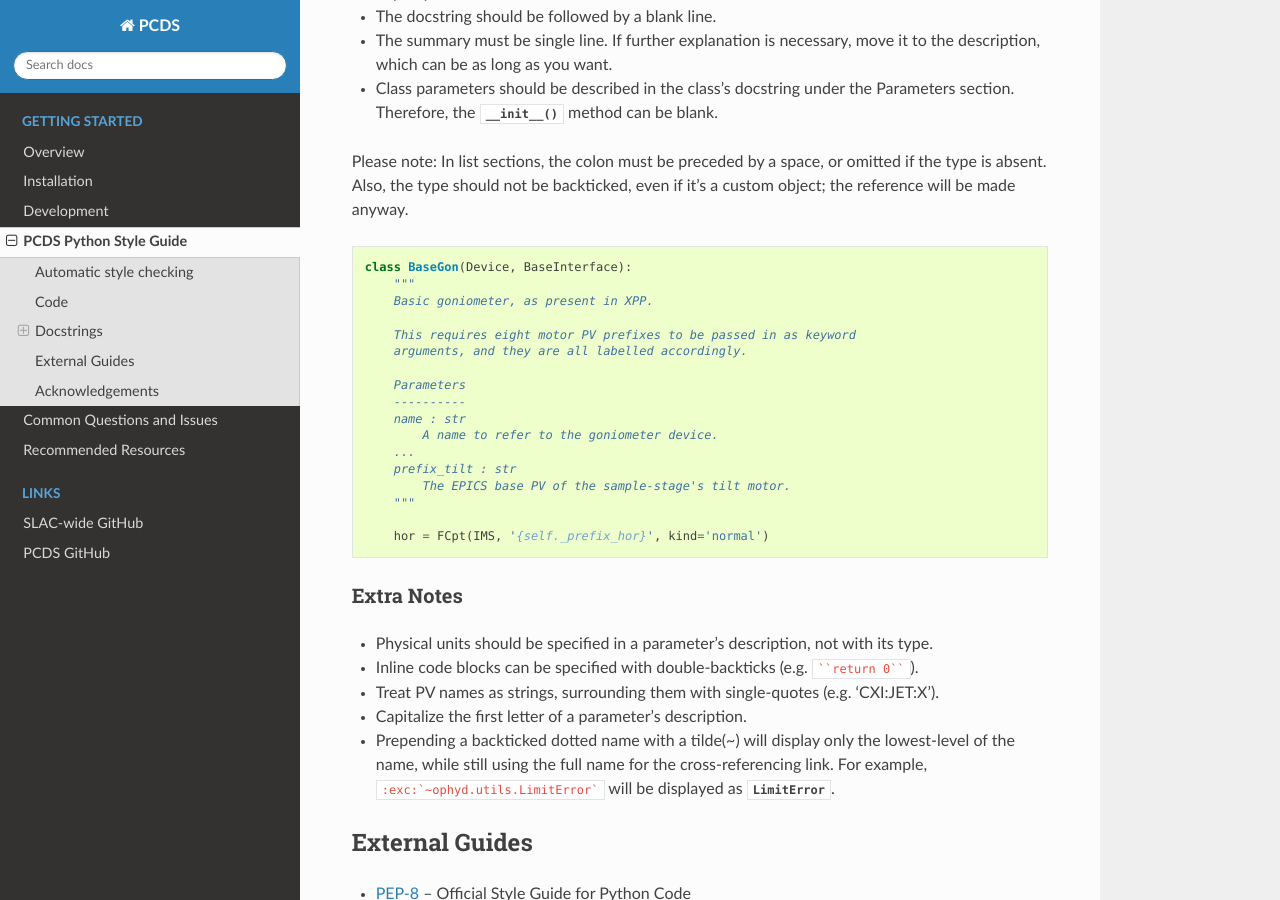
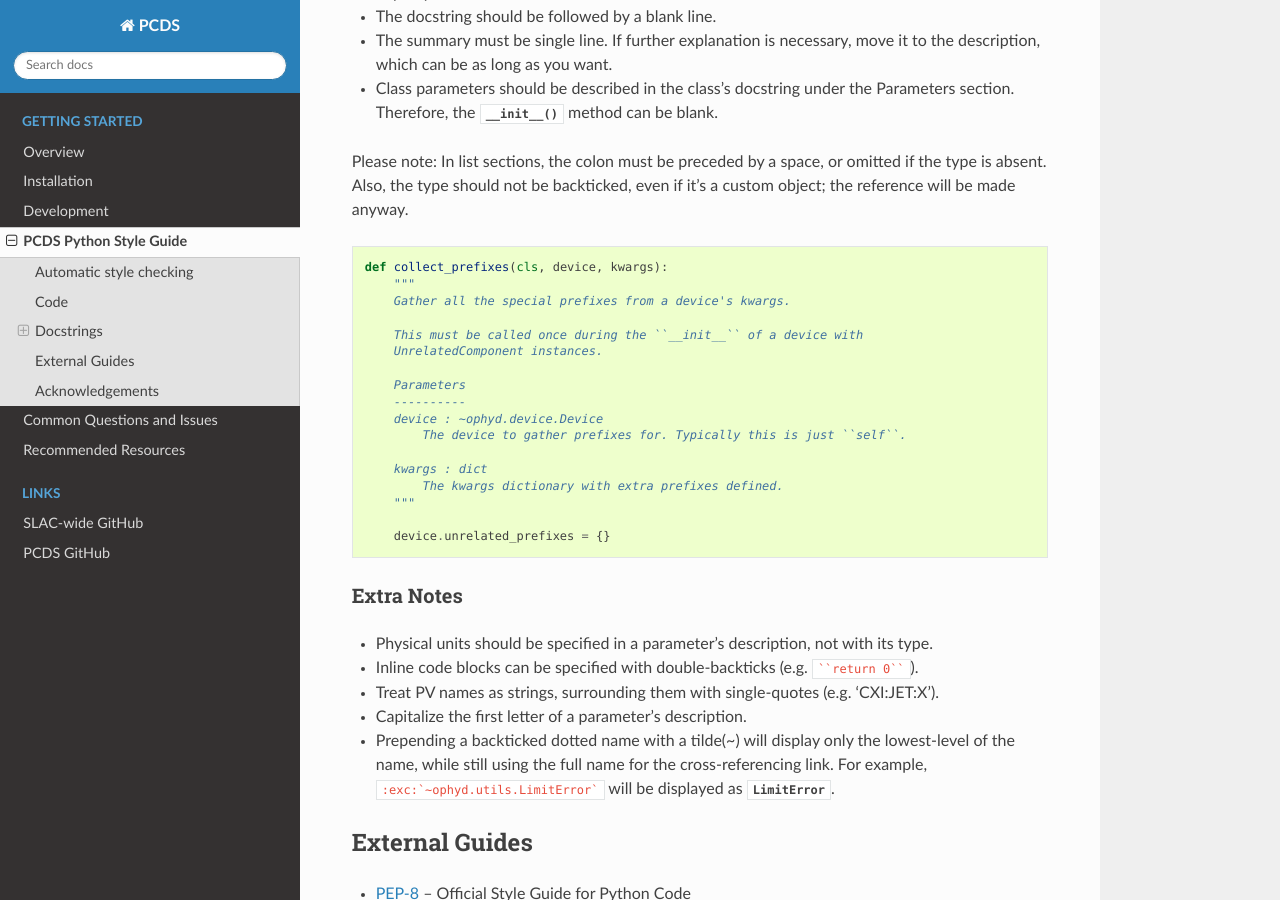
Before and after one commit to pcdshub/pcdshub.github.io, a Sphinx documentation site: the page built from source/style.rst, in a window 1280 px wide and 900 px high, scrolled down 2763 px. Built offline with Sphinx 7.4.7 and the Read the Docs theme 2.0.0, drawn with Linux system fonts in a browser that asks for light colours.

Commit message:
MNT: Update example multi-line docstring

```diff
--- a/source/style.rst
+++ b/source/style.rst
@@ -144,23 +144,23 @@ it's a custom object; the reference will be made anyway.
 
 .. code::
 
-    class BaseGon(Device, BaseInterface):
+    def collect_prefixes(cls, device, kwargs):
         """
-        Basic goniometer, as present in XPP.
+        Gather all the special prefixes from a device's kwargs.
 
-        This requires eight motor PV prefixes to be passed in as keyword
-        arguments, and they are all labelled accordingly.
+        This must be called once during the ``__init__`` of a device with
+        UnrelatedComponent instances.
 
         Parameters
         ----------
-        name : str
-            A name to refer to the goniometer device.
-        ...
-        prefix_tilt : str
-            The EPICS base PV of the sample-stage's tilt motor.
+        device : ~ophyd.device.Device
+            The device to gather prefixes for. Typically this is just ``self``.
+
+        kwargs : dict
+            The kwargs dictionary with extra prefixes defined.
         """
 
-        hor = FCpt(IMS, '{self._prefix_hor}', kind='normal')
+        device.unrelated_prefixes = {}
 
 Extra Notes
 -----------
```
